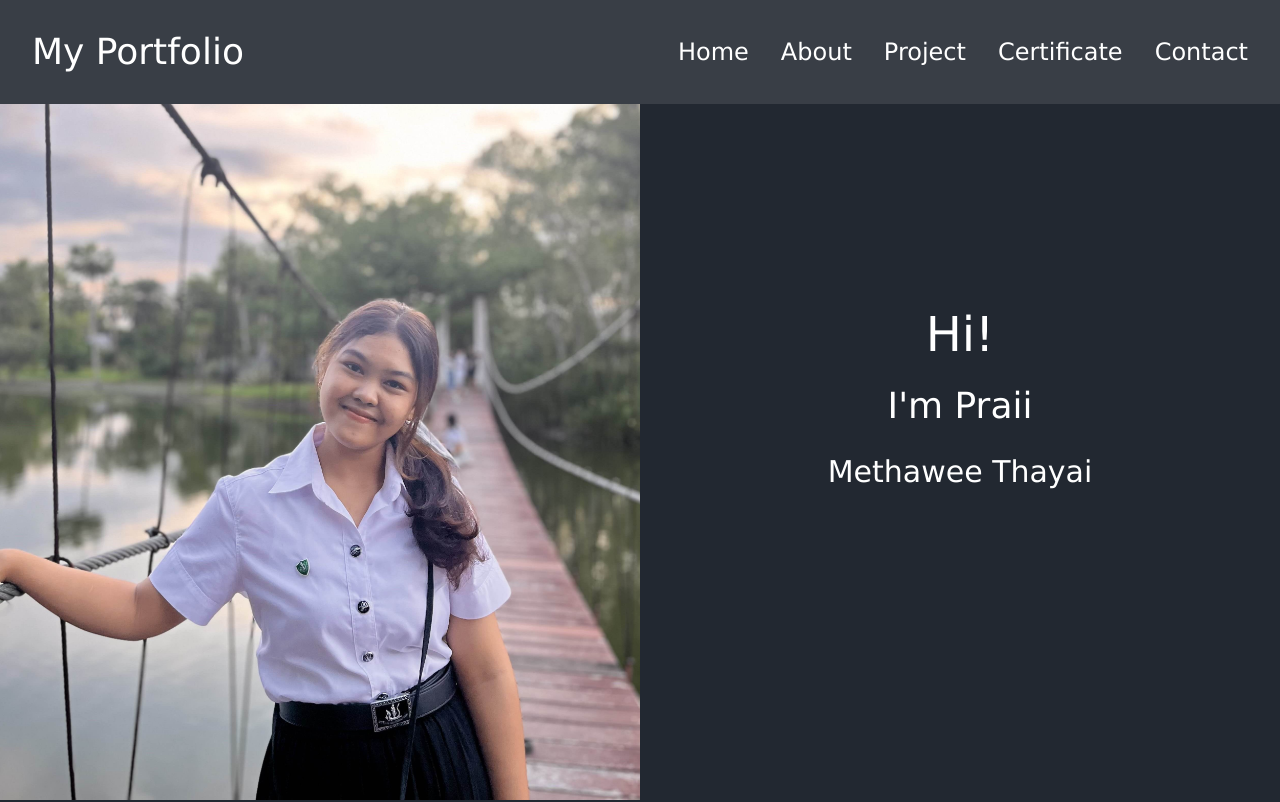
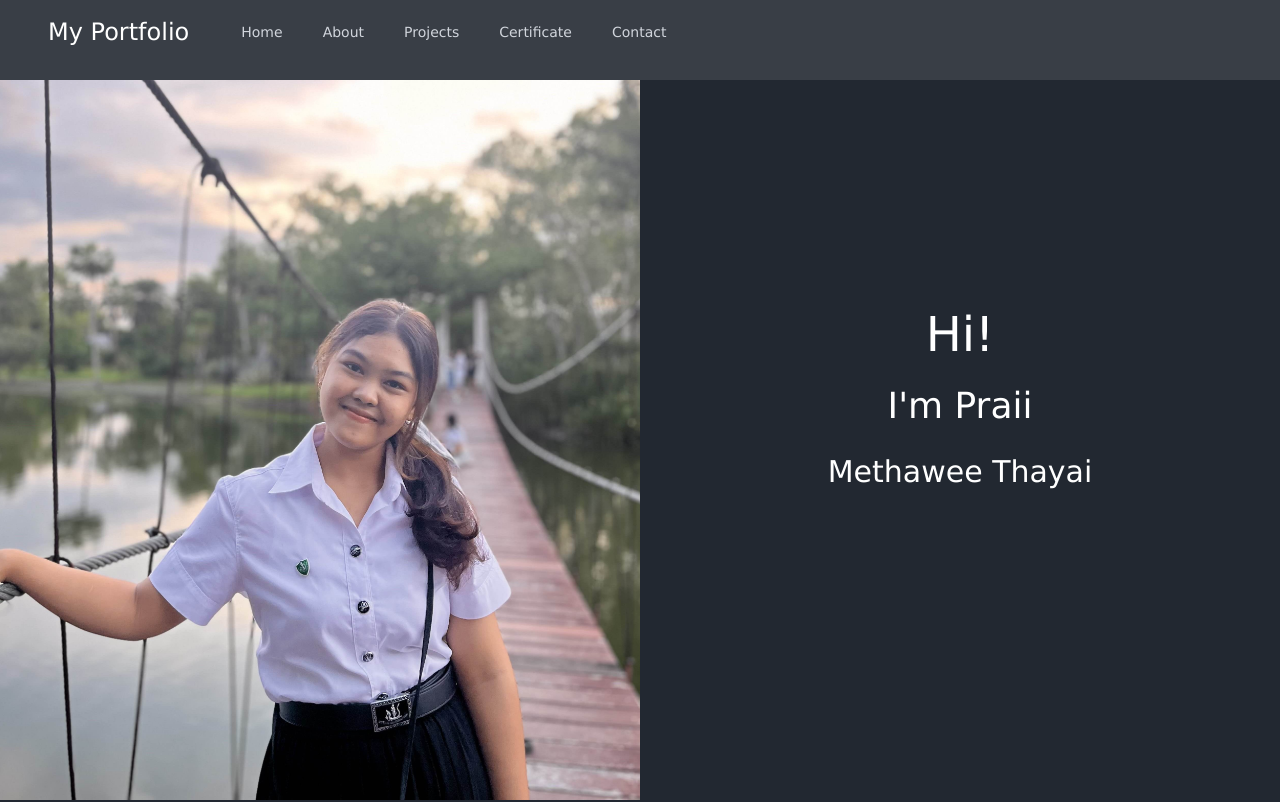
Before and after one commit to Methawee101/My-Portfolio, a React (Vite) app: page / in a window 1280 px wide. Shown: the top 802 px of the page. Built offline with nearby package versions, Linux system fonts and the light colour scheme.

Commit message:
responsive

```diff
--- a/package.json
+++ b/package.json
@@ -10,6 +10,8 @@
     "preview": "vite preview"
   },
   "dependencies": {
+    "@headlessui/react": "^2.2.7",
+    "@heroicons/react": "^2.2.0",
     "@tailwindcss/vite": "^4.1.8",
     "react": "^19.1.0",
     "react-dom": "^19.1.0",
--- a/src/About.jsx
+++ b/src/About.jsx
@@ -10,7 +10,7 @@ import Figma from "./assets/Skill/Figma.png"
 function About() {
   return (
     <div class = 'mt-14  '>
-        <p class='text-3xl mb-5 sticky top-25 z-10 bg-[#222831]'>Methawee Thayai</p>
+        <p class='text-3xl mb-5 sticky top-20 z-10 bg-[#222831]'>Methawee Thayai</p>
         <div class= 'mb-10'>
         <p class='text-2xl'>
             Hi! I'm a fourth-year Computer Science student at the Faculty of Liberal Arts and Science, Kasetsart University, Kamphaeng Saen Campus.
@@ -20,8 +20,8 @@ Currently, I’m looking for opportunities where I can contribute as a Front-end
         </p>
         </div>
 
-        <p class='text-3xl mb-5 sticky top-25 z-10 bg-[#222831]'>My Skills</p>
-        <div class='flex  gap-20'>
+        <p class='text-3xl mb-5 sticky top-20 z-10 bg-[#222831]'>My Skills</p>
+        <div class='flex  gap-20 flex-wrap'>
             <div>
                 <p class='text-2xl'>Languages</p>
                 <div class='flex flex-col gap-3 text-xl my-3'>
@@ -59,7 +59,7 @@ Currently, I’m looking for opportunities where I can contribute as a Front-end
                 </div>
             </div>
         </div>
-        <div className='mt-7 flex gap-5'>
+        <div className='mt-7 flex gap-5 flex flex-wrap'>
             <img src={Nodejs} alt="nodejs" className='w-24' />
             <img src={Python} alt="python" className='w-24' />
             <img src={ReactLogo} alt="react" className='w-24' />
--- a/src/Contact.jsx
+++ b/src/Contact.jsx
@@ -4,7 +4,7 @@ import { AiFillMail,AiFillPhone,AiFillGithub } from "react-icons/ai";
 function Contact() {
   return (
     <div className="min-h-screen ">
-        <p className='text-3xl sticky top-25 z-10 bg-[#222831]'>Contact</p>
+        <p className='text-3xl sticky top-20 z-10 bg-[#222831]'>Contact</p>
         <div className='mt-10 flex items-center space-x-4'>
                 <AiFillMail className="text-2xl text-gray-600" />
                 <p className='text-2xl'> pray.methawee@gmail.com</p>
--- a/src/HomeScreen.jsx
+++ b/src/HomeScreen.jsx
@@ -3,11 +3,11 @@ import image1 from './assets/image1.jpg'
 
 function HomeScreen() {
   return (
-    <div className='flex min-h-screen  w-full' >
-        <div className='w-1/2 h-screen'>
+    <div className='flex flex-col sm:flex-row min-h-screen w-full' >
+        <div className='w-full sm:w-1/2 h-screen'>
           <img src={image1} alt="Profile" className=' h-full w-full object-cover'/>
         </div>
-        <div className = 'w-1/2 flex flex-col text-3xl items-center justify-center'>
+        <div className = 'w-full sm:w-1/2 flex flex-col text-3xl items-center justify-center text-center py-10 sm:py-0'>
             <p className='mb-7 text-5xl'>Hi!</p>
             <p className='mb-7 text-4xl'>I'm Praii</p>
             <p className = 'text-3xl'>Methawee Thayai</p>
--- a/src/Navbar.jsx
+++ b/src/Navbar.jsx
@@ -1,34 +1,94 @@
-import React from 'react';
+import React from "react";
+import {
+  Disclosure,
+  DisclosureButton,
+  DisclosurePanel,
+} from "@headlessui/react";
+import { Bars3Icon, XMarkIcon } from "@heroicons/react/24/outline";
+
+const navigation = [
+  { name: "Home", href: "#home", current: false },
+  { name: "About", href: "#about", current: false },
+  { name: "Projects", href: "#project", current: false },
+  { name: "Certificate", href: "#certificate", current: false },
+  { name: "Contact", href: "#contact", current: false },
+];
+
+function classNames(...classes) {
+  return classes.filter(Boolean).join(" ");
+}
 
 function Navbar() {
   return (
-    <nav class ="w-full fixed bg-[#393E46] z-50">
-        <div class = "flex flex-wrap items-center justify-between p-4">
-          <a class = "p-4 text-4xl self-center" href='#home'>My Portfolio</a>
+    <Disclosure as="nav" className="w-full h-20 fixed bg-[#393E46] z-50 ">
+      <div className="mx-auto max-w-7xl px-2 sm:px-6 lg:px-8 ">
+        <div className="flex justify-between items-center">
+          <a className="p-4 text-2xl self-center" href="#home">
+            My Portfolio
+          </a>
 
-          <div  id = "navbar-default">
-            <ul class = "flex text-2xl  ">
-              <li>
-                <a href="#home" class ="bg-transparent p-4 " aria-current="page">Home</a>
-              </li>
-              <li>
-                <a href="#about" class ="bg-transparent  p-4">About</a>
-              </li>
-              <li>
-                <a href="#project" class ="bg-transparent  p-4">Project</a>
-              </li>
-              <li>
-                <a href="#certificate" class ="bg-transparent p-4">Certificate</a>
-              </li>
-              <li>
-                <a href="#contact" class ="bg-transparent  p-4">Contact</a>
-              </li>
-            </ul>
+          <div className="absolute right-5 flex items-center sm:hidden">
+            <DisclosureButton className="group relative inline-flex items-center justify-center rounded-md p-2 text-gray-400 hover:bg-white/5 hover:text-white focus:outline-2 focus:-outline-offset-1 focus:outline-indigo-500">
+              <span className="absolute -inset-0.5" />
+              <span className="sr-only">Open main menu</span>
+              <Bars3Icon
+                aria-hidden="true"
+                className="block size-6 group-data-open:hidden"
+              />
+              <XMarkIcon
+                aria-hidden="true"
+                className="hidden size-6 group-data-open:block"
+              />
+            </DisclosureButton>
+          </div>
+          <div className="flex flex-1 items-center justify-center sm:items-stretch sm:justify-start">
+            <div className="flex shrink-0 items-center">
+              <div className="hidden sm:ml-6 sm:block">
+                <div className="flex space-x-4">
+                  {navigation.map((item) => (
+                    <a
+                      key={item.name}
+                      href={item.href}
+                      aria-current={item.current ? "page" : undefined}
+                      className={classNames(
+                        item.current
+                          ? "bg-gray-900"
+                          : "text-gray-300 hover:bg-white/5 hover:text-white",
+                        "rounded-md px-3 py-2 text-sm font-medium"
+                      )}
+                    >
+                      {item.name}
+                    </a>
+                  ))}
+                </div>
+              </div>
+            </div>
           </div>
         </div>
-    </nav>
+      </div>
 
-  )
+      <DisclosurePanel className="sm:hidden">
+        <div className="space-y-1 px-2 pt-2 pb-3">
+          {navigation.map((item) => (
+            <DisclosureButton
+              key={item.name}
+              as="a"
+              href={item.href}
+              aria-current={item.current ? "page" : undefined}
+              className={classNames(
+                item.current
+                  ? "bg-gray-900 text-white dark:bg-gray-950/50"
+                  : "text-gray-300 hover:bg-white/5 hover:text-white",
+                "block rounded-md px-3 py-2 text-base font-medium"
+              )}
+            >
+              {item.name}
+            </DisclosureButton>
+          ))}
+        </div>
+      </DisclosurePanel>
+    </Disclosure>
+  );
 }
 
-export default Navbar
+export default Navbar;
--- a/src/ProjectScreen.jsx
+++ b/src/ProjectScreen.jsx
@@ -3,7 +3,7 @@ import React from 'react'
 function ProjectScreen() {
   return (
     <div className="min-h-screen ">
-        <p className='text-3xl sticky top-25 z-10 bg-[#222831]'>My Project</p>
+        <p className='text-3xl sticky top-20 z-10 bg-[#222831]'>My Project</p>
         <div className='mt-10 '>
             <div>
                 <h1 className='text-2xl'>MiniProject Database system</h1>
--- a/src/cerScreen.jsx
+++ b/src/cerScreen.jsx
@@ -10,7 +10,7 @@ import Set from './assets/Set.png';
 function CerScreen() {
   return (
     <div className="min-h-screen ">
-        <h1 className='text-3xl sticky top-25 z-10 bg-[#222831]'>My Certificate</h1>
+        <h1 className='text-3xl sticky top-20 z-10 bg-[#222831]'>My Certificate</h1>
         <div className='flex flex-wrap justify-center mt-10 gap-10'>
             <div className='w-[450px]'>
                 <img src={OSCer} alt="OSCer" className='h-[300px]' />
```
Also changed, not shown: 1 other file (tests, documents, lock files or other folders).
